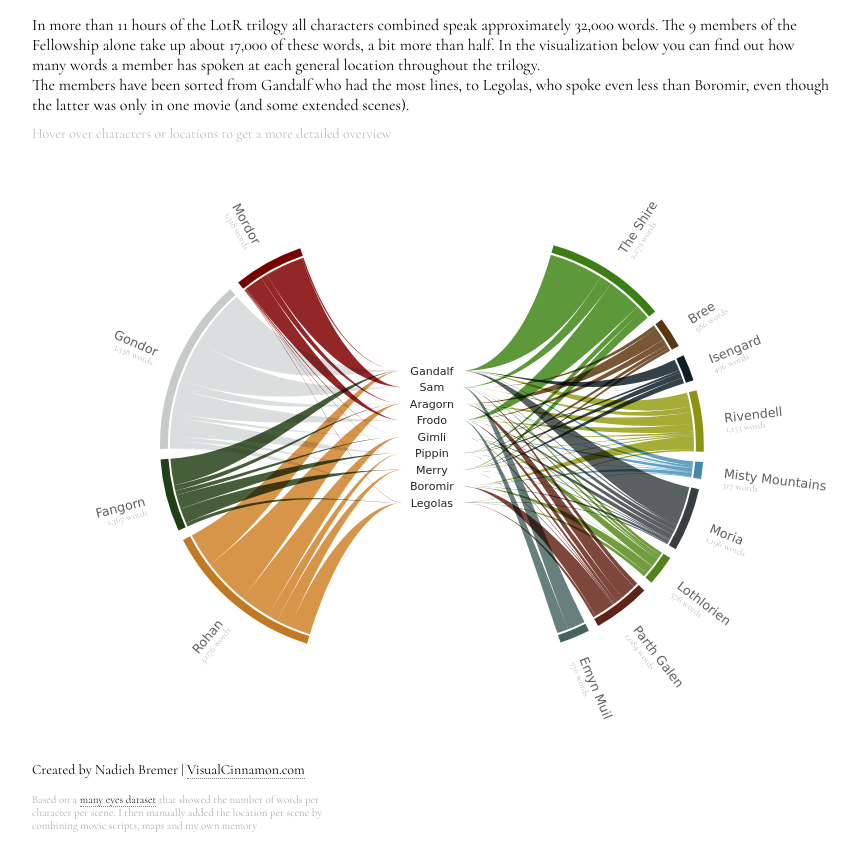
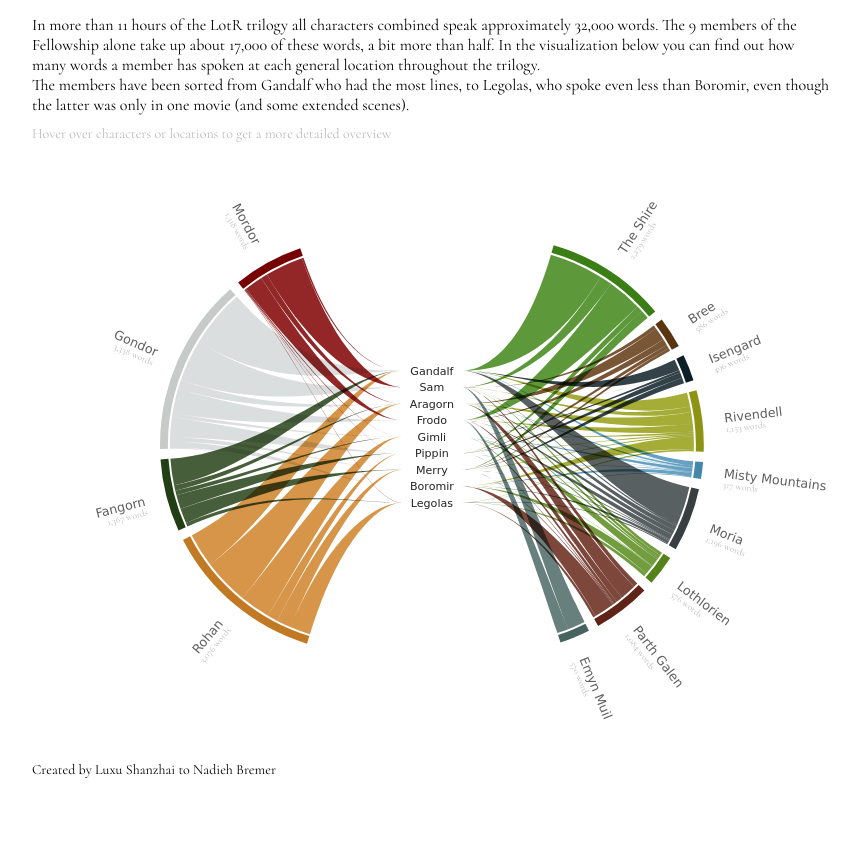
Before and after one commit to XXuLu/d3-loom-interaction, a plain HTML site: page index.html in a window 1280 px wide. Shown: the part 113-973 px from the top of the page, without its empty margins (188-1047 px from the left). After the commit the page ends 899 px from the top, so only its background shows below. Drawn offline with nearby package versions, Linux system fonts and the light colour scheme; a script that the page names is missing; a web font is replaced by a local one.

Commit message:
Update index.html

```diff
--- a/index.html
+++ b/index.html
@@ -37,8 +37,8 @@
 
 		<div class="lotr-content-wrapper">
 			<div id="lotr-footer">
-				<div id="lotr-credit">Created by Nadieh Bremer | <a href="http://www.visualcinnamon.com/">VisualCinnamon.com</a></div>
-				<div id="lotr-sources">Based on a <a href="https://github.com/jennybc/lotr">many eyes dataset</a> that showed the number of words per character per scene. I then manually added the location per scene by combining movie scripts, maps and my own memory</div>
+				<div id="lotr-credit">Created by Luxu Shanzhai to Nadieh Bremer </div>
+
 			</div>
 		</div>
 
```
